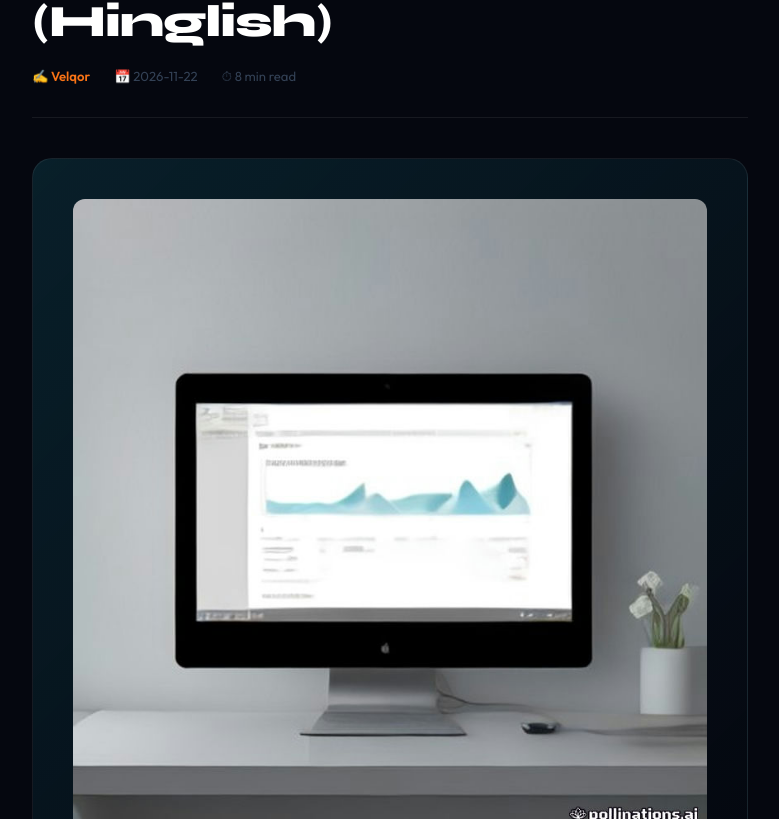
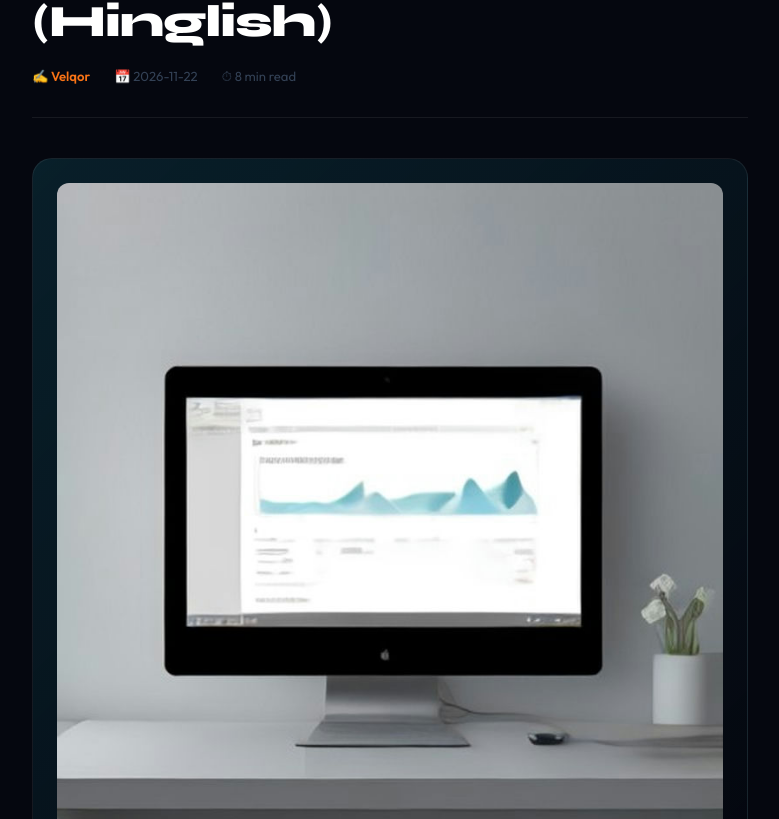
Before and after one commit to paksh-shadow/AI-Master, a Next.js app: page /blog/micro-saas-with-ai-guide in a window 1280 px wide. Shown: the part 381-1200 px from the top of the page, without its empty margins (250-1029 px from the left). Built offline with nearby package versions, Linux system fonts and the light colour scheme.

Commit message:
Fix cover image sizing on blog post page

```diff
--- a/app/blog/[slug]/page.js
+++ b/app/blog/[slug]/page.js
@@ -241,10 +241,11 @@ export default async function BlogPost({ params }) {
           </div>
 
           <div style={{
-            fontSize: "5rem", textAlign: "center",
+            textAlign: "center",
             background: `linear-gradient(135deg, ${cs.bg}, rgba(5,7,15,0.9))`,
             border: "1px solid rgba(255,255,255,0.07)",
-            borderRadius: "20px", padding: "2.5rem", marginBottom: "3rem",
+            borderRadius: "20px", padding: "1.5rem", marginBottom: "3rem",
+            maxWidth: "100%", overflow: "hidden",
           }}>
             {post.cover && post.cover.includes('.') ? (
               <Image
@@ -252,8 +253,9 @@ export default async function BlogPost({ params }) {
                 alt={post.title}
                 width={1200}
                 height={630}
-                style={{ maxWidth: "100%", height: "auto", borderRadius: "12px" }}
+                style={{ maxWidth: "100%", height: "auto", borderRadius: "12px", display: "block", margin: "0 auto" }}
                 priority
+                sizes="(max-width: 768px) 100vw, 780px"
               />
             ) : (
               post.cover
```
